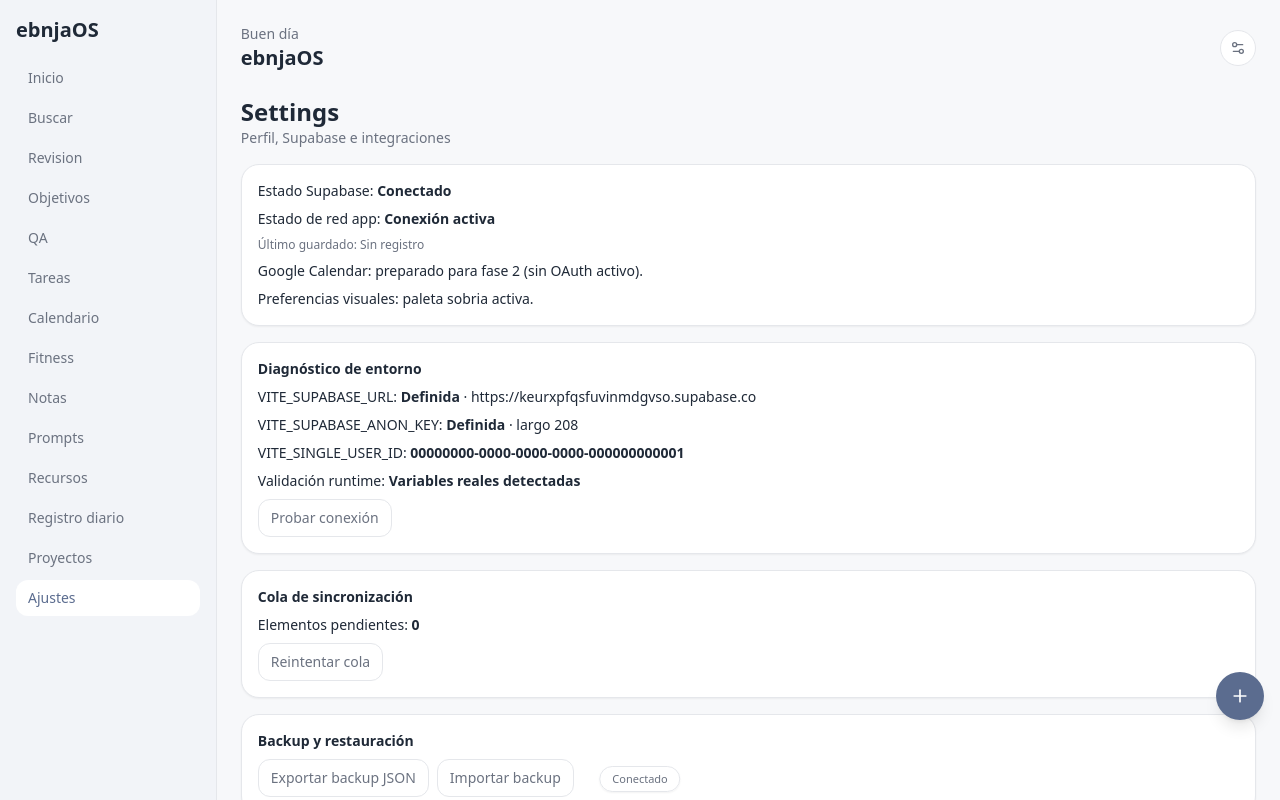
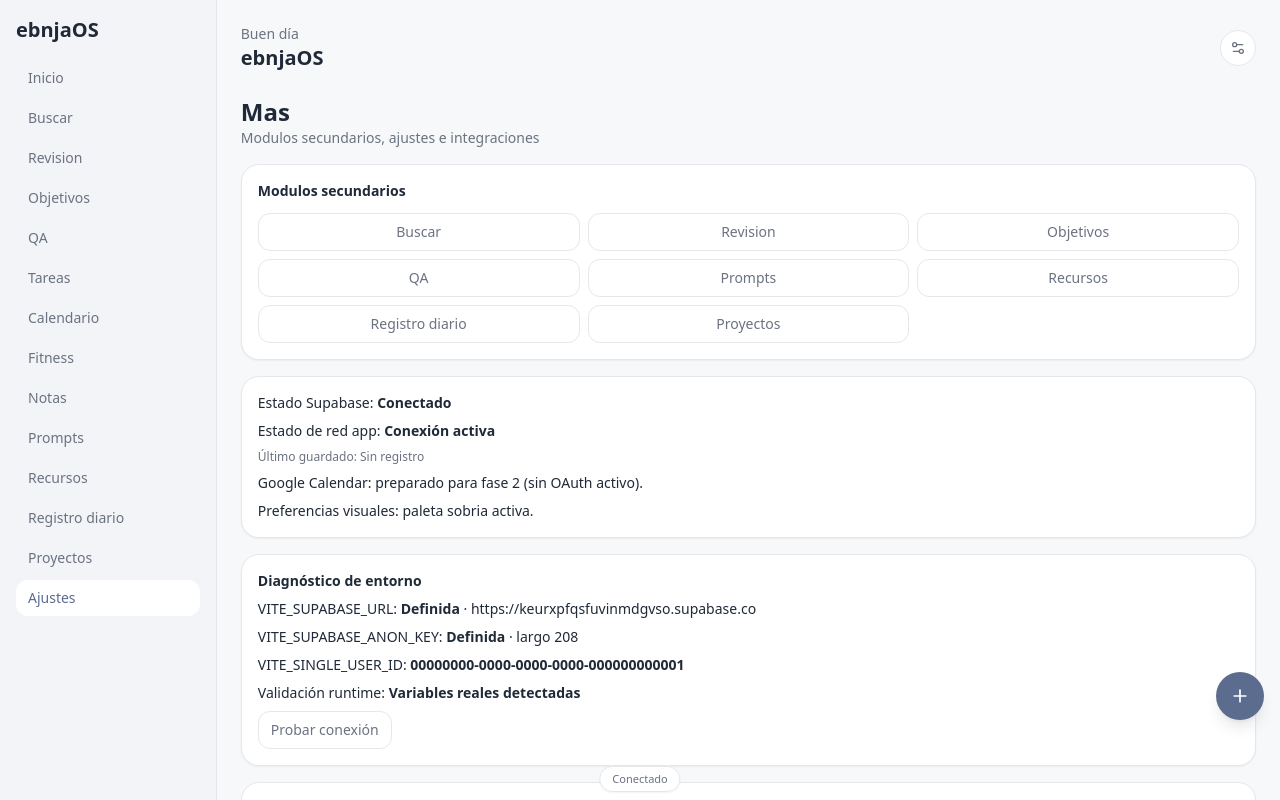
Before and after one commit to benjaminlarrondo/ebnjaOS_beta, a React (Vite) app: page /settings in a window 1280 px wide. Shown: the top 800 px of the page. Built offline with nearby package versions, Linux system fonts and the light colour scheme; no server answers; the database is empty.

Commit message:
feat: add more hub for secondary modules

```diff
--- a/src/lib/navigation.ts
+++ b/src/lib/navigation.ts
@@ -193,3 +193,6 @@
 export const sidebarModules: AppModule[] = appModules.filter((module) => module.showInSidebar);
 export const quickActionModules: AppModule[] = appModules.filter((module) => module.showInQuickActions);
 export const dashboardModules: AppModule[] = appModules.filter((module) => module.showInDashboardModules);
+export const moreHubModules: AppModule[] = appModules.filter(
+  (module) => module.category === "secundario" && module.id !== "settings",
+);
--- a/src/modules/settings/page.tsx
+++ b/src/modules/settings/page.tsx
@@ -1,4 +1,5 @@
 import { useEffect, useState } from "react";
+import { Link } from "react-router-dom";
 import { PageTitle } from "../../components/layout/PageTitle";
 import { getEnvDiagnostics, IS_MOCK } from "../../lib/constants";
 import { db } from "../../lib/store";
@@ -6,6 +7,7 @@
 import { subscribeSyncStatus, type SyncState } from "../../lib/syncStatus";
 import { listSyncQueue } from "../../lib/syncQueue";
 import { listGoals } from "../../lib/goals";
+import { moreHubModules } from "../../lib/navigation";
 
 export default function SettingsPage() {
   const [message, setMessage] = useState("");
@@ -69,7 +71,18 @@
 
   return (
     <div className="space-y-4">
-      <PageTitle title="Settings" subtitle="Perfil, Supabase e integraciones" />
+      <PageTitle title="Mas" subtitle="Modulos secundarios, ajustes e integraciones" />
+
+      <section className="card">
+        <h3 className="mb-3 text-sm font-semibold">Modulos secundarios</h3>
+        <div className="grid grid-cols-2 gap-2 sm:grid-cols-3">
+          {moreHubModules.map((module) => (
+            <Link key={module.id} to={module.path} className="btn-ghost text-center">
+              {module.label}
+            </Link>
+          ))}
+        </div>
+      </section>
 
       <section className="card space-y-2 text-sm">
         <p>Estado Supabase: <strong>{IS_MOCK ? "Mock mode" : "Conectado"}</strong></p>
```
Also changed, not shown: 3 other files (tests, documents, lock files or other folders).
